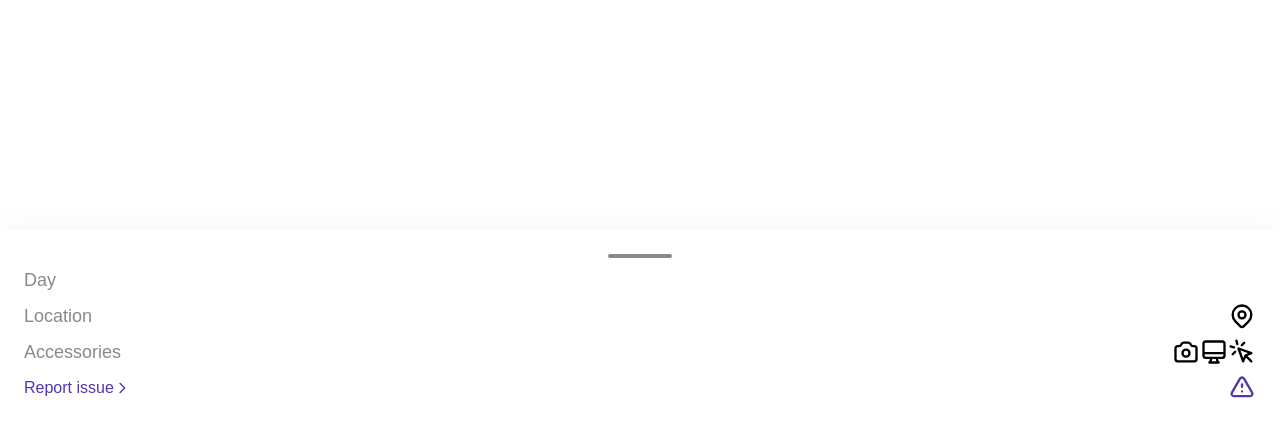
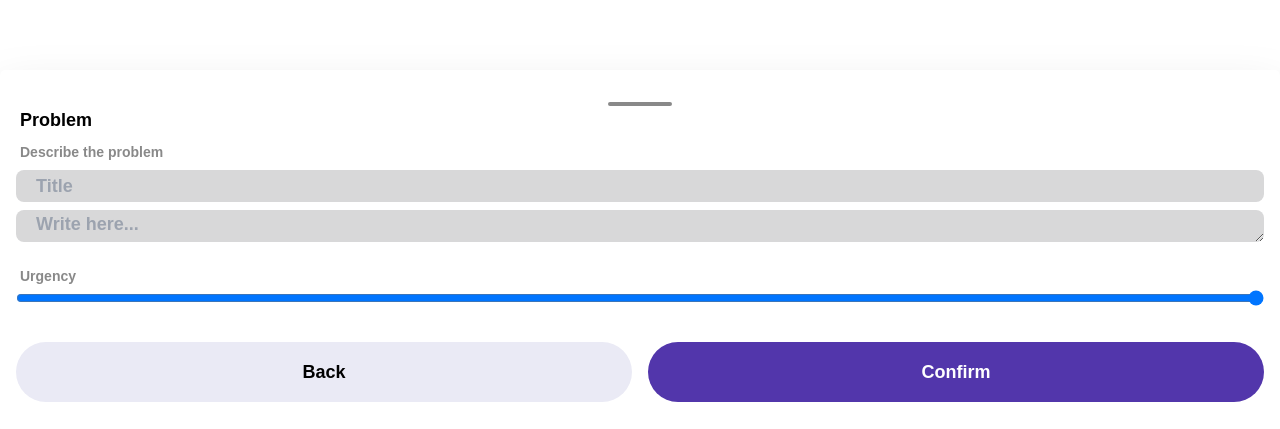
Before and after one commit to tomasvdlaan/cgi-res-frontend, a React (Create React App) app: page /reservations/1 in a window 1280 px wide. Both pictures are taken after a click on the button "Report issue". Shown: the part 366-795 px from the top of the page. Built offline with nearby package versions, Linux system fonts and the light colour scheme; no server answers.

Commit message:
Pop-up finished

```diff
--- a/src/pages/reservations/details/ReservationDetailPage.tsx
+++ b/src/pages/reservations/details/ReservationDetailPage.tsx
@@ -1,8 +1,8 @@
 /* eslint-disable no-mixed-spaces-and-tabs */
 /* eslint-disable react/jsx-key */
 
-import React, { useState, useEffect } from "react";
-import { DesktopComputerIcon, CursorClickIcon, LocationMarkerIcon, CameraIcon, ChevronRightIcon, ExclamationIcon} from "@heroicons/react/outline";
+import React, { useState, useEffect, useRef } from "react";
+import { DesktopComputerIcon, CursorClickIcon, LocationMarkerIcon, CameraIcon, ChevronRightIcon, ExclamationIcon, SearchIcon } from "@heroicons/react/outline";
 import { QrReader } from "react-qr-reader";
 import { Result } from "@zxing/library";
 import { useParams } from "react-router-dom";
@@ -12,11 +12,12 @@ import Reservation from "../../../entities/ReservationEntity";
 type qrResult = Result | null | undefined;
 type qrError = Error | null | undefined;
 
+function ReservationDetailPage() {
+	const [reservationDetails, setReservationDetails] = useState<Reservation | null>(null);
+	const [hasVisibilePopup, setVisibilePopup] = useState<boolean>(false);
+	const { reservationId: id } = useParams();
 
 
-function ReservationDetailPage() {
-	const [reservationDetails, setReservationDetails] = useState<Reservation | null>(null);
-	const { reservationId: id } = useParams();
 
 	useEffect(() => {
 		fetch(`${config.apiUrl}/reservation/${id}`, { method: "GET", mode: "cors" })
@@ -39,10 +40,78 @@ function ReservationDetailPage() {
 		}
 	};
 
+	const openPopup = () => {
+		setVisibilePopup(true);
+	};
+
+	const closePopup = (event?: any) => {
+		setVisibilePopup(false);
+
+		if (event) {
+			event.target.title.value = "";
+			event.target.description.value = "";
+			event.target.urgency.value = "";
+		}
+	};
+
+	const onSubmit = (event: any) => {
+		event.preventDefault();
+
+
+		fetch(`${config.apiUrl}/problem`, {method: "POST", mode: "cors", body: JSON.stringify({
+			title: event.target.title.value,
+			description: event.target.description.value,
+			urgency: event.target.urgency.value,
+		})});
+
+		closePopup(event);
+
+
+	};
 
 	return (
 
 		<>
+			{/* hidden class om te hidden */}
+			<form className={`absolute bottom-0 bg-white z-50 w-full  ${hasVisibilePopup ? "" : "hidden"}`} onSubmit={onSubmit}>
+				<div className="rounded-md  bg-white px-4 pt-5 pb-8 font-SofiaProBold text-left text-lg  drop-shadow-2xl font-extrabold">
+					<div className="pt-3">
+						<hr className="flex-grow border-2 w-16 mx-auto rounded border-gray"/>
+					</div>
+					<h1 className="pb-2 pl-1"> Problem</h1>
+
+					<p className="text-sm text-gray pl-1 font-bold"> Describe the problem </p>
+
+					<div className="pt-2 relative mx-auto text-gray w-full">
+						<input className="text-gray bg-light-gray h-8 px-5 w-full rounded-lg focus:outline-none" type="text" placeholder="Title" name="title"/>
+					</div>
+
+					<div className="pt-2 relative mx-auto text-gray w-full">
+						<textarea className="text-gray bg-light-gray h-8 px-5 w-full rounded-lg focus:outline-none" name="description" placeholder="Write here..."/>
+					</div>
+
+					<p className="text-sm pl-1 text-gray font-bold pt-4">Urgency</p>
+					<div>
+						<input type="range" name="urgency" className="w-full"
+							min="0" max="5" step="1"></input>
+					</div>
+					<br></br>
+					<div className=" grid gap-x-4 grid-cols-2 justify-center items-center">
+				    <button type="submit" className="rounded-full bg-light-purple text-black p-4 w-full">Back</button>
+						<button type="submit" className="rounded-full bg-purple text-white p-4 w-full">Confirm</button>
+					</div>
+
+				</div>
+			</form>
+
+
+
+
+
+
+
+
+
 
 			<div>
 				<h1 className=" font-SofiaProBold text-left text-black text-2xl pt-12 pl-5 " >Scan to sign in</h1>
@@ -83,7 +152,8 @@ function ReservationDetailPage() {
 						</div>
 
 						<div className="flex font-SofiaProBold">
-							<button className="text-purple">Report issue</button>
+							<button onClick={openPopup} className="text-purple">Report issue</button>
+
 							<ChevronRightIcon className="h-4 w-4 self-center text-purple"/>
 						</div>
 
```
